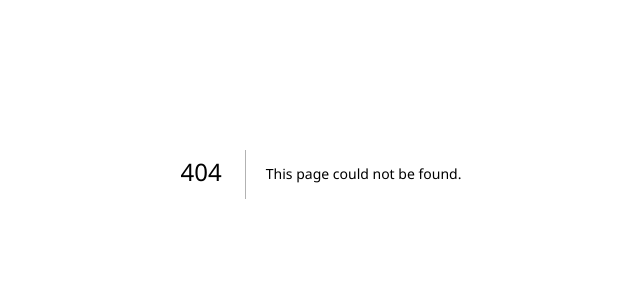
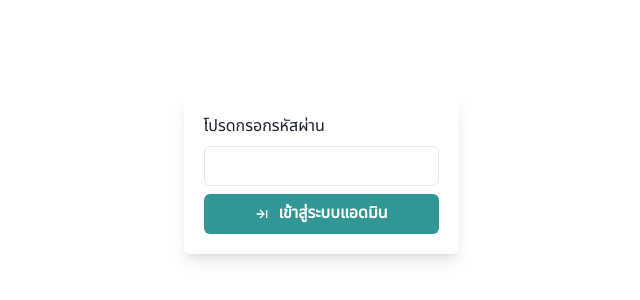
Before and after one commit to yue-sh/khorsorb, a Next.js app in the folder apps/client/: page /admin/signin in a window 1280 px wide. Before the commit this address had no page. Shown: the part 226-526 px from the top of the page, without its empty margins (319-959 px from the left). Built offline with nearby package versions, Linux system fonts and the light colour scheme.

Commit message:
feat(client): signin

```diff
--- /dev/null
+++ b/apps/client/pages/admin/signin.tsx
@@ -0,0 +1,36 @@
+import { FormControl, FormLabel, Input, Stack, Button, Card, Flex } from "@chakra-ui/react";
+import { useState } from "react";
+import { BiArrowToRight } from "react-icons/bi";
+
+function LoginPage() {
+	const [password, setPassword] = useState("");
+
+	const handleSubmit = (e: React.FormEvent<HTMLFormElement>) => {
+		e.preventDefault();
+		// Perform authentication here using the password
+	};
+
+	return (
+		<Flex align="center" h="100vh" justify="center">
+			<Card p={5} shadow="md" boxShadow="lg" borderColor="gray.5000">
+				<form onSubmit={handleSubmit}>
+					<Stack>
+						<FormControl>
+							<FormLabel htmlFor="password">โปรดกรอกรหัสผ่าน</FormLabel>
+							<Input
+								id="password"
+								type="password"
+								value={password}
+								onChange={(e) => setPassword(e.target.value)}
+							/>
+						</FormControl>
+						<Button colorScheme="teal" leftIcon={<BiArrowToRight />} type="submit">
+							เข้าสู่ระบบแอดมิน
+						</Button>
+					</Stack>
+				</form>
+			</Card>
+		</Flex>
+	);
+}
+export default LoginPage;
```
